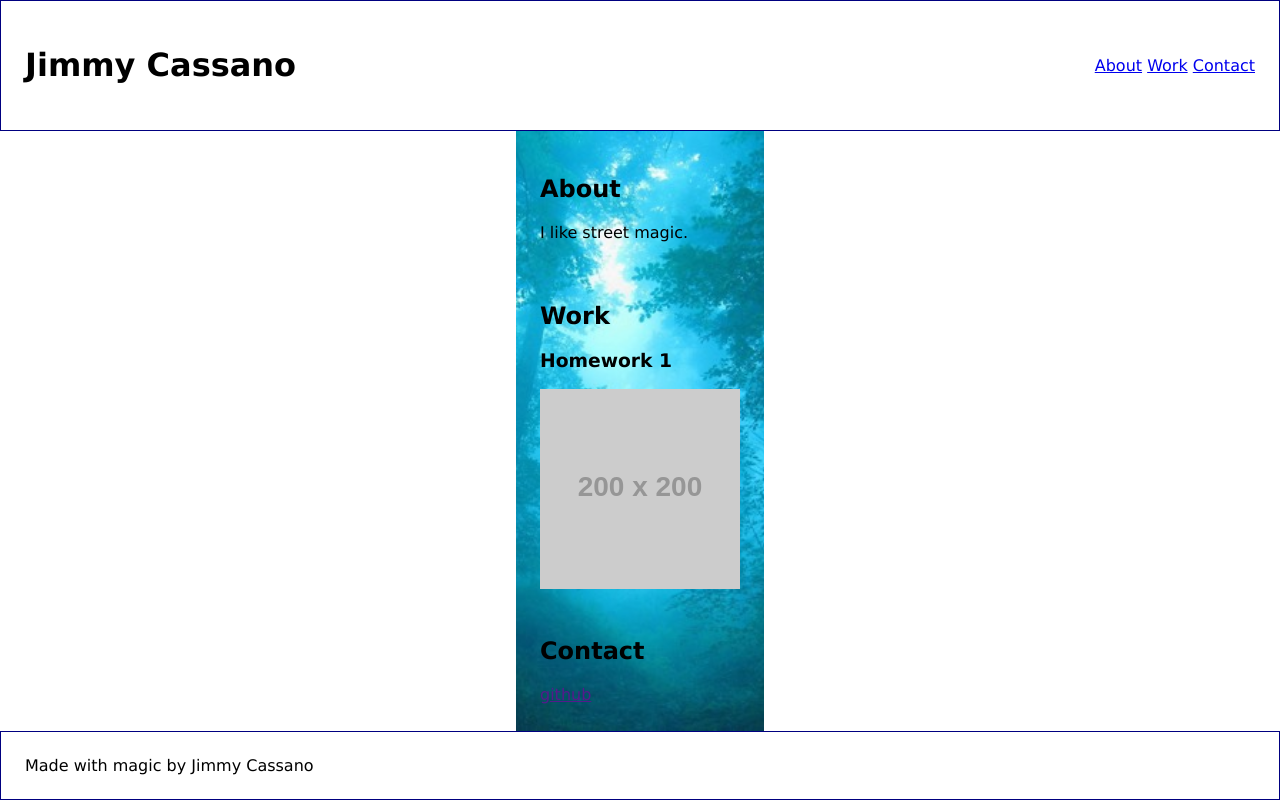
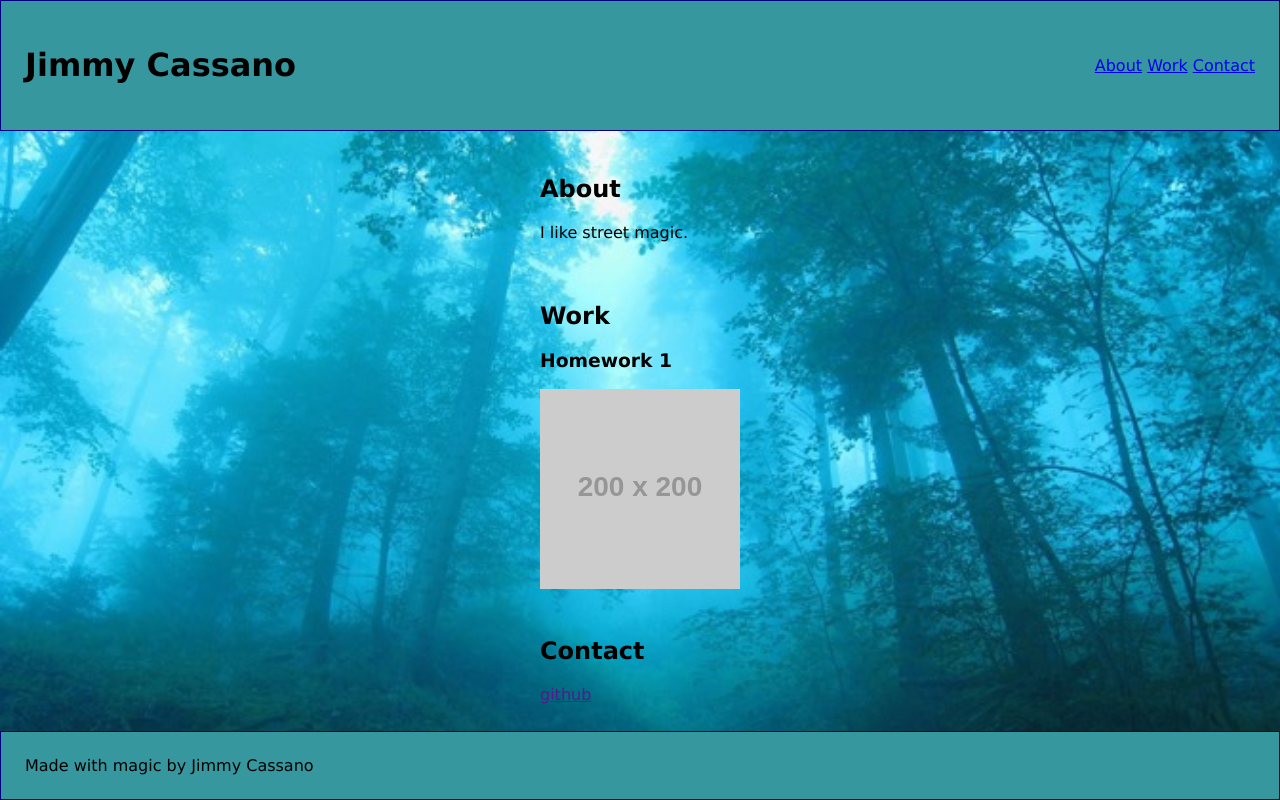
Before and after one commit to YimmyC/portfolio, a plain HTML site: page index.html in a window 1280 px wide. Drawn offline with Linux system fonts and the light colour scheme; placeholder pictures from the web are drawn by us.

Commit message:
good prog

```diff
--- a/assets/css/style.css
+++ b/assets/css/style.css
@@ -16,12 +16,17 @@ body {
     flex-direction: column;
     font-family: Verdana, Geneva, Tahoma, sans-serif;
     height: 100vh;
+    background: #000 url(./images/02105_blueforest_672x420.jpg) no-repeat;
+    background-size: cover;
+    background-position: center, center;
+    background-attachment: fixed;
 }
 
-header {
+header, footer {
     display: flex;
     align-items: center;
     justify-content: space-between;
+    background: rgb(54, 151, 158);
 }
 
 header, main, footer {
@@ -33,7 +38,7 @@ main {
     align-self: center;
     align-items: stretch;
     border: 0;
-    background: #000 center/cover url(./images/02105_blueforest_672x420.jpg) no-repeat;
+
 
 
 }
```
